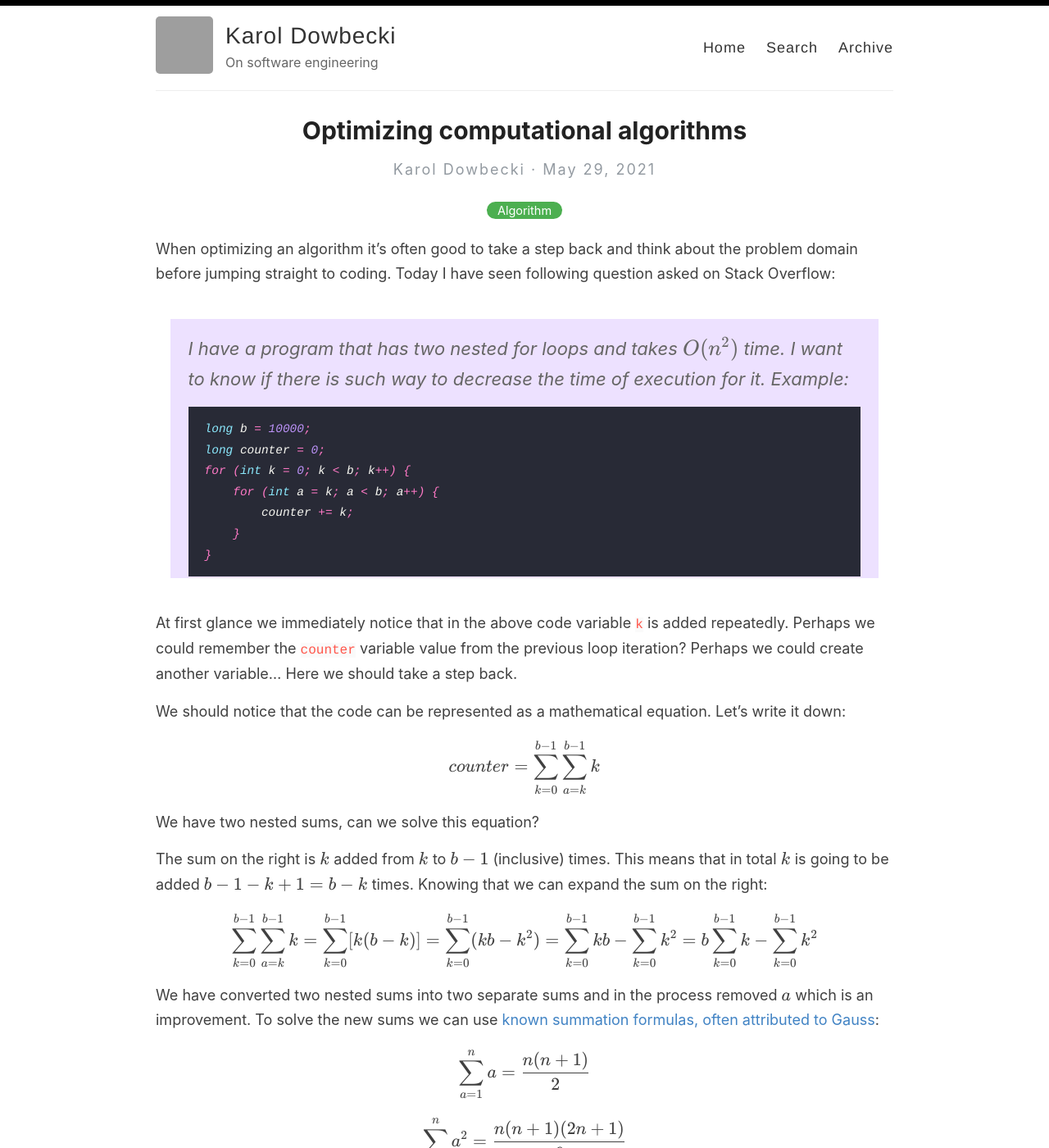
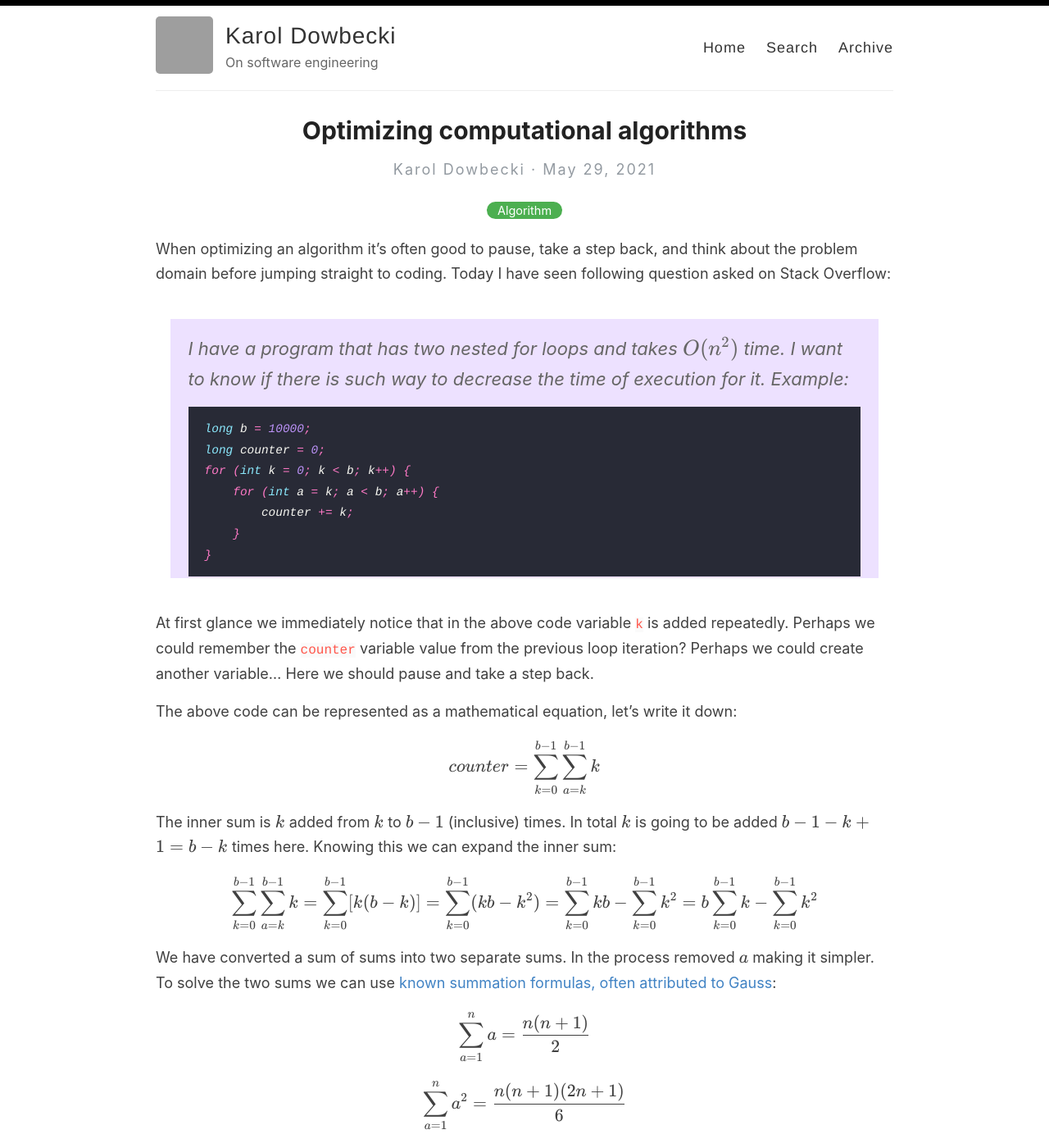
Before and after one commit to kdowbecki/kdowbecki.github.io, a Jekyll site: the page built from _posts/2021-05-29-Optimizing-computational-algorithms.md, in a window 1280 px wide and 1400 px high. Shown: the whole window at 82% size. Built offline with Jekyll 4.4.1, drawn with Linux system fonts in a browser that asks for light colours; some of the changed text lies outside the part shown; grey boxes are pictures that could not be loaded.

````diff
--- a/_posts/2021-05-29-Optimizing-computational-algorithms.md
+++ b/_posts/2021-05-29-Optimizing-computational-algorithms.md
@@ -5,8 +5,8 @@ categories: [Algorithm]
 katex: true
 ---
 
-When optimizing an algorithm it's often good to take a step back and think about the problem domain before jumping
-straight to coding. Today I have seen following question asked on Stack Overflow:
+When optimizing an algorithm it's often good to pause, take a step back, and think about the problem domain before
+jumping straight to coding. Today I have seen following question asked on Stack Overflow:
 
 > I have a program that has two nested for loops and takes $$ O(n^2) $$ time. I want to know if there is such way
 > to decrease the time of execution for it. Example:
@@ -22,18 +22,16 @@ for (int k = 0; k < b; k++) {
 
 At first glance we immediately notice that in the above code variable `k` is added repeatedly. Perhaps we could
 remember the `counter` variable value from the previous loop iteration? Perhaps we could create another variable...
-Here we should take a step back.
+Here we should pause and take a step back.
 
-We should notice that the code can be represented as a mathematical equation. Let's write it down:
+The above code can be represented as a mathematical equation, let's write it down:
 
 $$
 counter = \sum\limits_{k = 0}^{b-1} \sum\limits_{a = k}^{b-1} k
 $$
 
-We have two nested sums, can we solve this equation?
-
-The sum on the right is $$ k $$ added from $$ k $$ to $$ b-1 $$ (inclusive) times. This means that in total
-$$ k $$ is going to be added $$ b - 1 - k + 1 = b - k $$ times. Knowing that we can expand the sum on the right:
+The inner sum is $$ k $$ added from $$ k $$ to $$ b-1 $$ (inclusive) times. In total
+$$ k $$ is going to be added $$ b - 1 - k + 1 = b - k $$ times here. Knowing this we can expand the inner sum:
 
 $$
 \sum\limits_{k = 0}^{b-1} \sum\limits_{a = k}^{b-1} k
@@ -43,8 +41,8 @@ $$
 = b \sum\limits_{k = 0}^{b-1} k - \sum\limits_{k = 0}^{b-1} k^2
 $$
 
-We have converted two nested sums into two separate sums and in the process removed $$ a $$ which is an improvement.
-To solve the new sums we can use [known summation formulas, often attributed to Gauss](https://brilliant.org/wiki/sum-of-n-n2-or-n3/):
+We have converted a sum of sums into two separate sums. In the process removed $$ a $$ making it simpler.
+To solve the two sums we can use [known summation formulas, often attributed to Gauss](https://brilliant.org/wiki/sum-of-n-n2-or-n3/):
 
 $$
 \sum\limits_{a = 1}^{n} a = \frac{n (n+1)}{2}
@@ -68,19 +66,19 @@ b \sum\limits_{k = 0}^{b-1} k - \sum\limits_{k = 0}^{b-1} k^2
 = \frac{b^3 - b}{6}
 $$
 
-We have significantly simplified the original equation into:
+We have significantly simplified the original nested sum equation into just:
 
 $$
 counter = \frac{b^3 - b}{6}
 $$
 
-which we can implement as a one-liner:
+which can be implemented as a one-liner:
 
 ```java
 long counter = (b * b * b - b) / 6;
 ```
 
-Are you not believing that this works? You can try the code yourself:
+If you are not believing that the new formula works you can try the code yourself:
 
 ```java
 public static void main(String[] args) {
@@ -123,8 +121,6 @@ you will see:
 Worked
 ```
 
-This new fast algorithm has a runtime complexity of just $$ O(1) $$ and great performance as it
-needs only 4 arithmetic operations. We should strive to improve this new algorithm further, taking care of
-edge cases like integer overflow, but perhaps this is already the optimal solution for our problem.
-
-One way or another, it's good to take a step back when dealing with algorithms.
+This new fast algorithm has a runtime complexity of just $$ O(1) $$ and great performance with
+just 4 arithmetic operations. We can always strive to improve this new approach, taking care of
+edge cases like integer overflow. However, this might already be the optimal solution.
````
Also changed, not shown: other parts of _posts/2021-05-29-Optimizing-computational-algorithms.md (+1 -1 lines).
